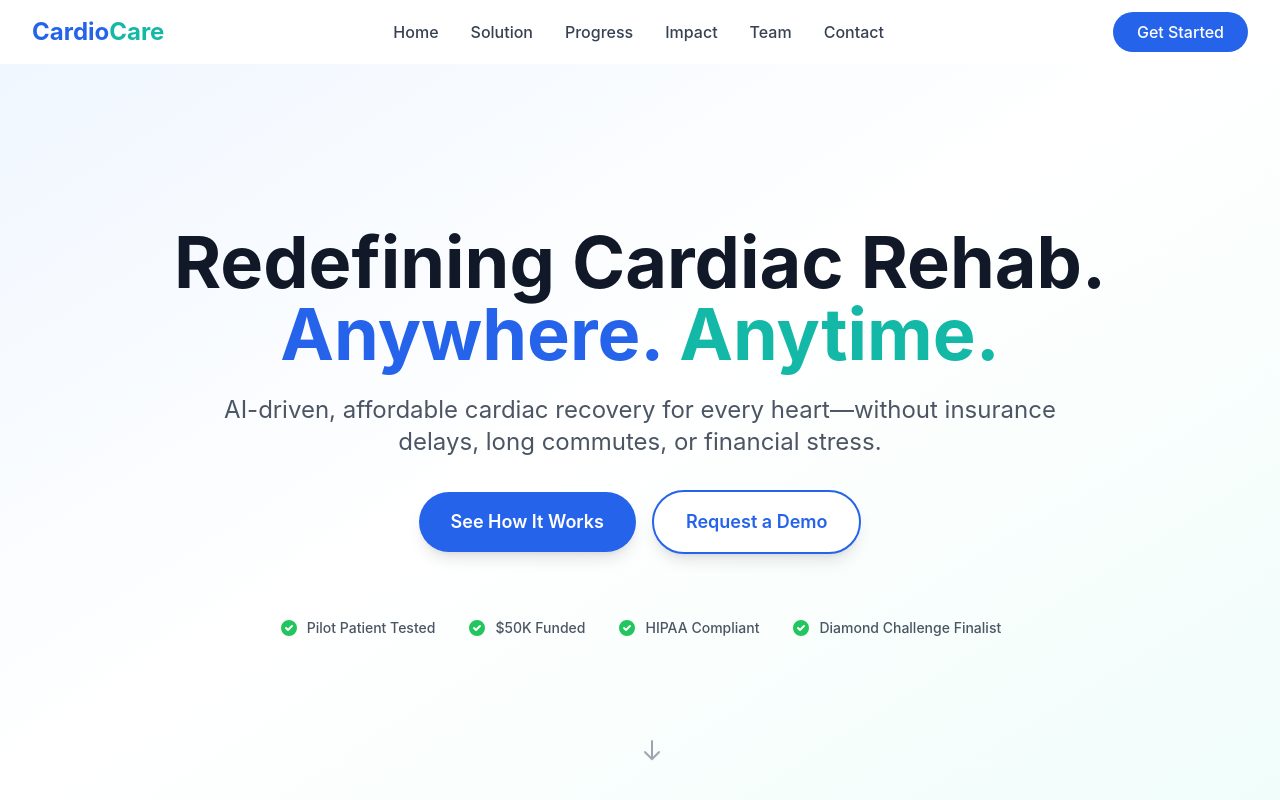
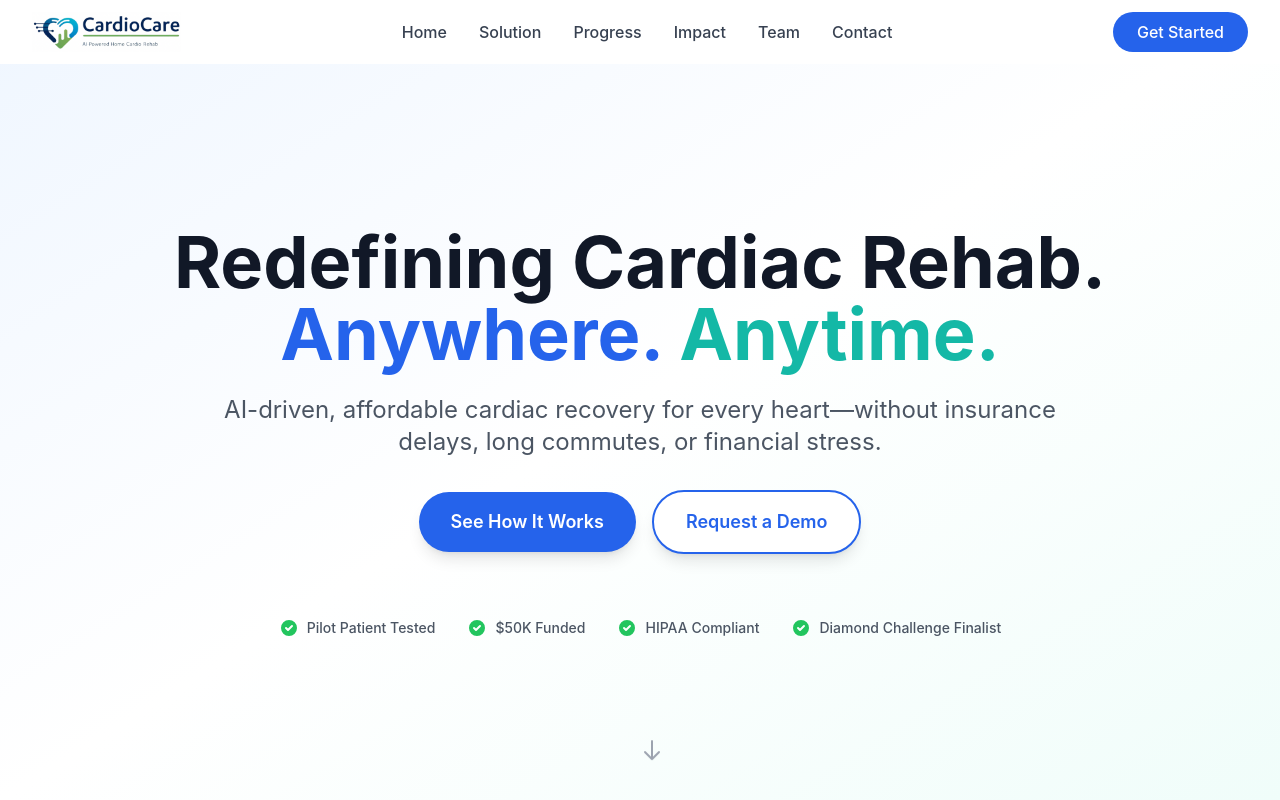
Before and after one commit to AnshumanG99/cardiocarewebsite, a React (Vite) app: page / in a window 1280 px wide. Shown: the top 800 px of the page. Built offline with nearby package versions, Linux system fonts and the light colour scheme; the HTML template or start-up script is replaced by a standard one.

Commit message:
Added CardioCare Logo

```diff
--- a/src/components/Navbar.jsx
+++ b/src/components/Navbar.jsx
@@ -1,4 +1,5 @@
 import { useState, useEffect } from 'react';
+import cardiocarelogo from '../assets/cardiocarelogo.png';
 
 const Navbar = () => {
   const [isScrolled, setIsScrolled] = useState(false);
@@ -46,9 +47,11 @@ const Navbar = () => {
             className="flex-shrink-0 cursor-pointer"
             onClick={() => scrollToSection('hero')}
           >
-            <h1 className="text-2xl font-bold text-blue-600">
-              Cardio<span className="text-teal-500">Care</span>
-            </h1>
+            <img
+              className="h-10 w-auto"
+              src={cardiocarelogo}
+              alt="CardioCare Logo"
+            />
           </div>
 
           {/* Desktop Navigation */}
```
Also changed, not shown: src/assets/cardiocarelogo.png.
